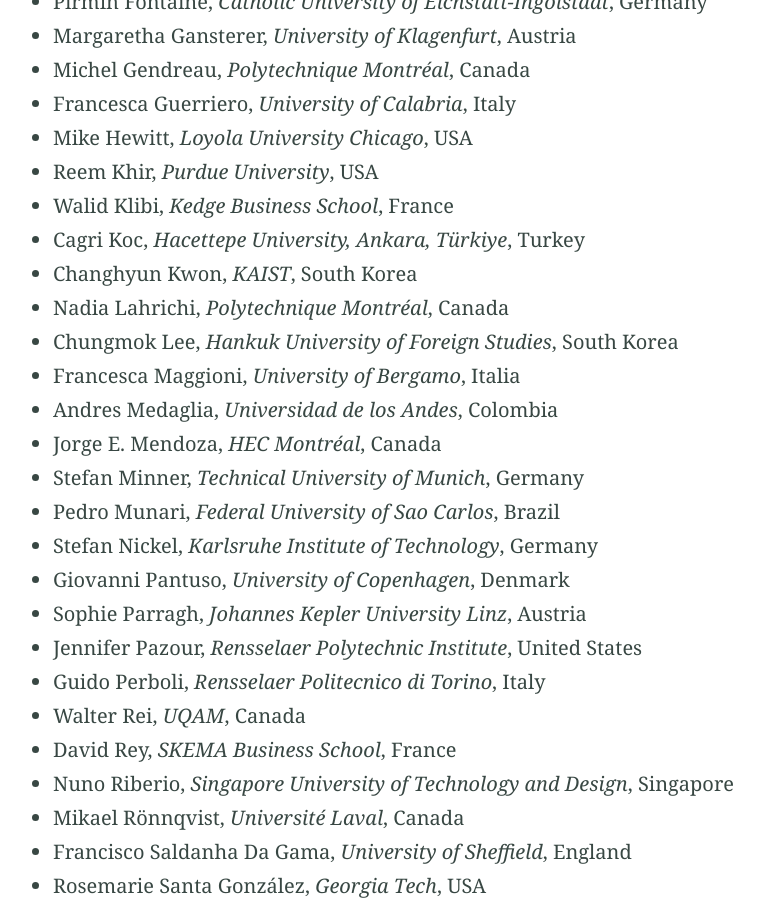
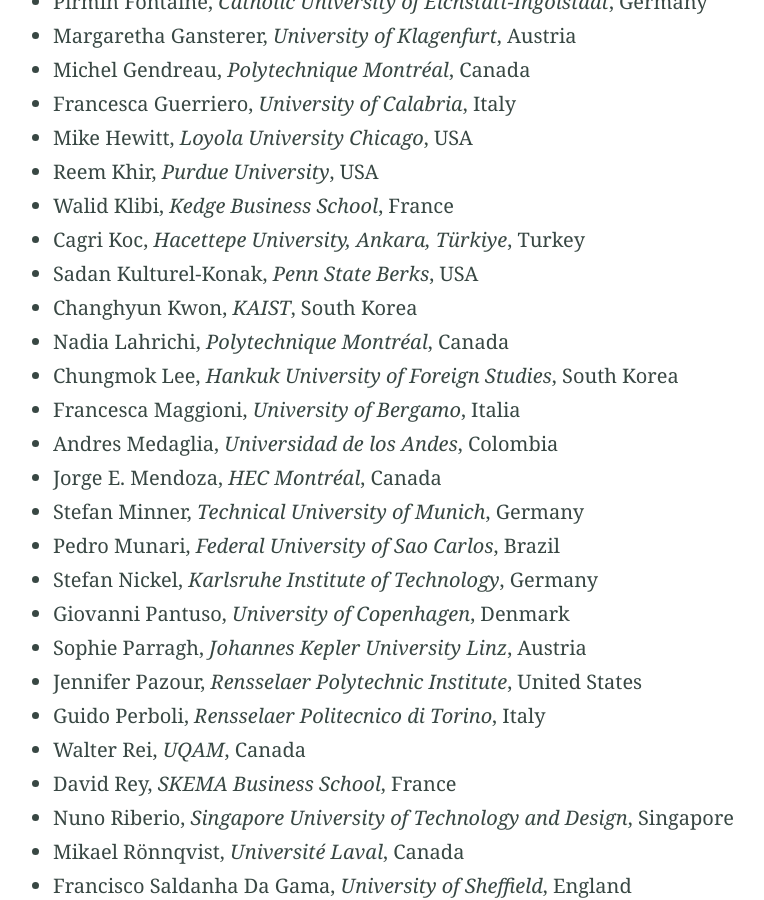
Before and after one commit to tsl2025kaist/tsl2025kaist.github.io, a Jekyll site: the page built from call_for_abstracts.md, in a window 1280 px wide and 900 px high, scrolled down 3140 px. Shown: the whole window, without its empty margins (230-994 px from the left). Built offline with Jekyll 4.4.1, drawn with Linux system fonts in a browser that asks for light colours.

Commit message:
Update call_for_abstracts.md

```diff
--- a/call_for_abstracts.md
+++ b/call_for_abstracts.md
@@ -66,6 +66,7 @@
 - Reem Khir, *Purdue University*, USA
 - Walid Klibi, *Kedge Business School*, France
 - Cagri Koc, *Hacettepe University, Ankara, Türkiye*, Turkey
+- Sadan Kulturel-Konak, *Penn State Berks*, USA
 - Changhyun Kwon, *KAIST*, South Korea
 - Nadia Lahrichi, *Polytechnique Montréal*, Canada
 - Chungmok Lee, *Hankuk University of Foreign Studies*, South Korea
```
